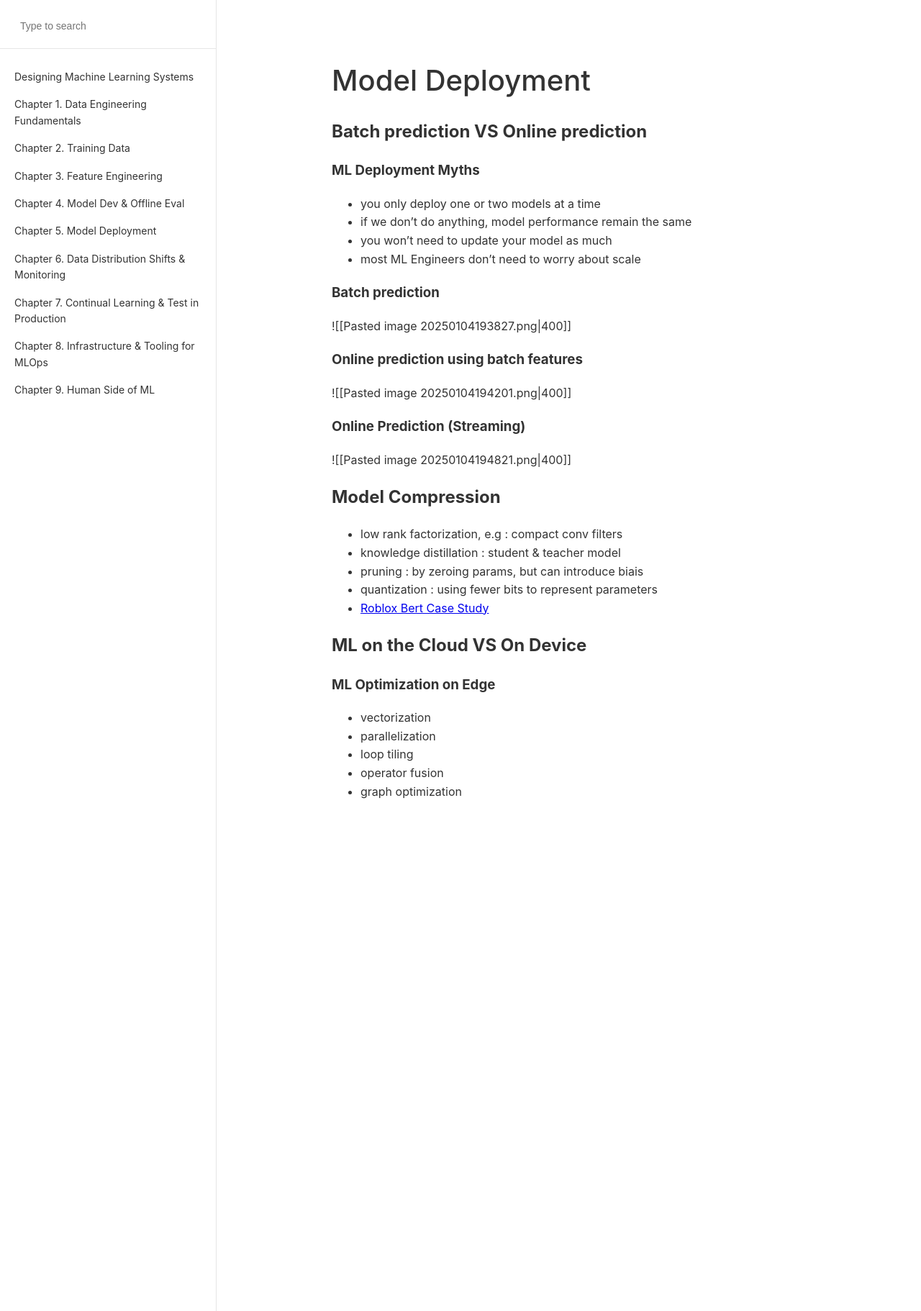
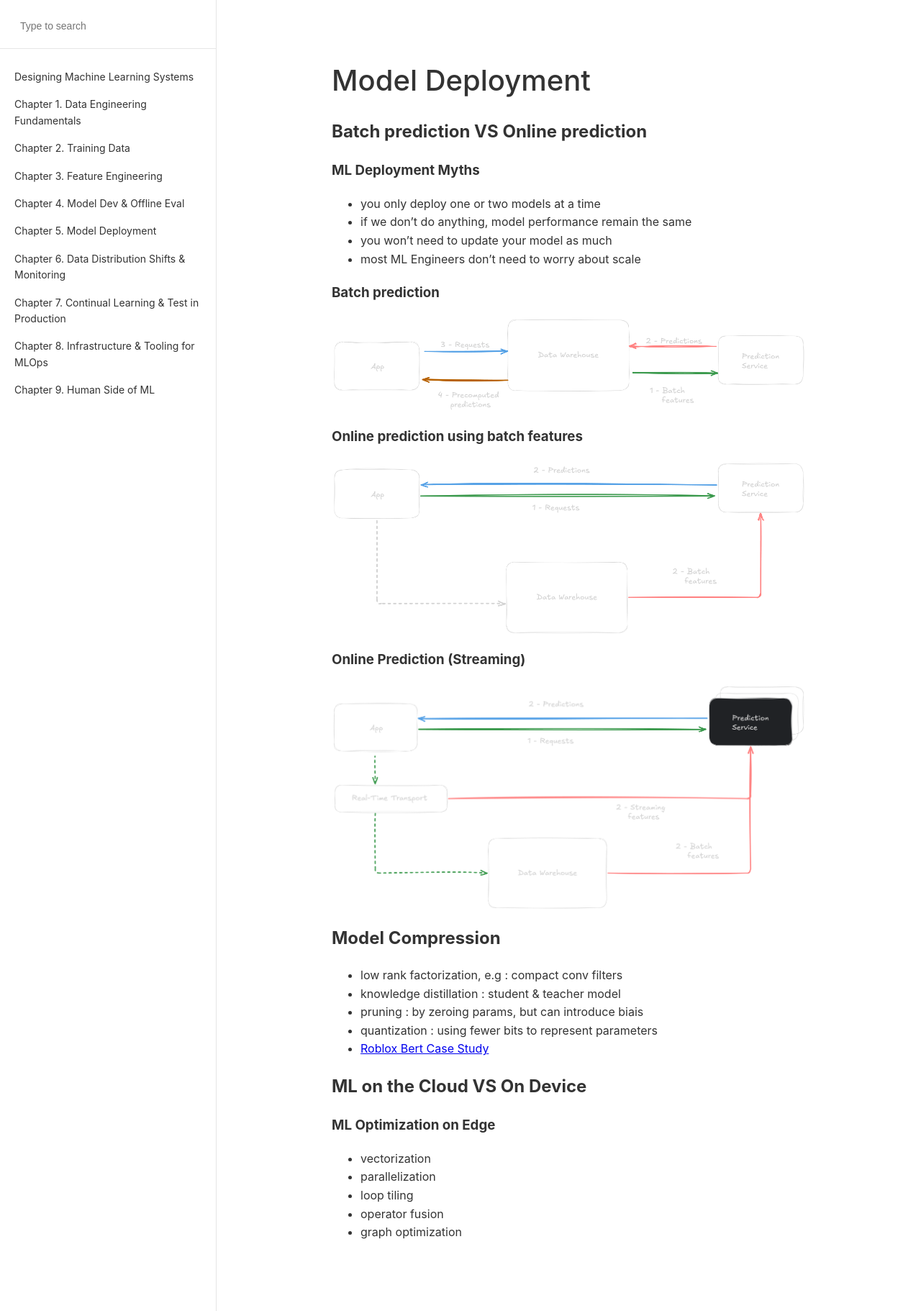
Before and after one commit to tayheau/tayheau.github.io, a Jekyll site: the page built from _notes/designing-ml-systems/chapter5.md, in a window 1280 px wide. Shown: the whole page at 72% size. Built offline with Jekyll 4.4.1, drawn with Linux system fonts in a browser that asks for light colours.

Commit message:
Update chapter5.md

```diff
--- a/_notes/designing-ml-systems/chapter5.md
+++ b/_notes/designing-ml-systems/chapter5.md
@@ -14,11 +14,11 @@ order: 5
 - most ML Engineers don't need to worry about scale
 
 ### Batch prediction
-![[Pasted image 20250104193827.png|400]]
+![](/_medias/Pastedimage20250104193827.png)
 ### Online prediction using batch features
-![[Pasted image 20250104194201.png|400]]
+![](/_medias/Pastedimage20250104194201.png)
 ### Online Prediction (Streaming)
-![[Pasted image 20250104194821.png|400]]
+![](/_medias/Pastedimage20250104194821.png)
 
 ## Model Compression
 - low rank factorization, e.g : compact conv filters
```
